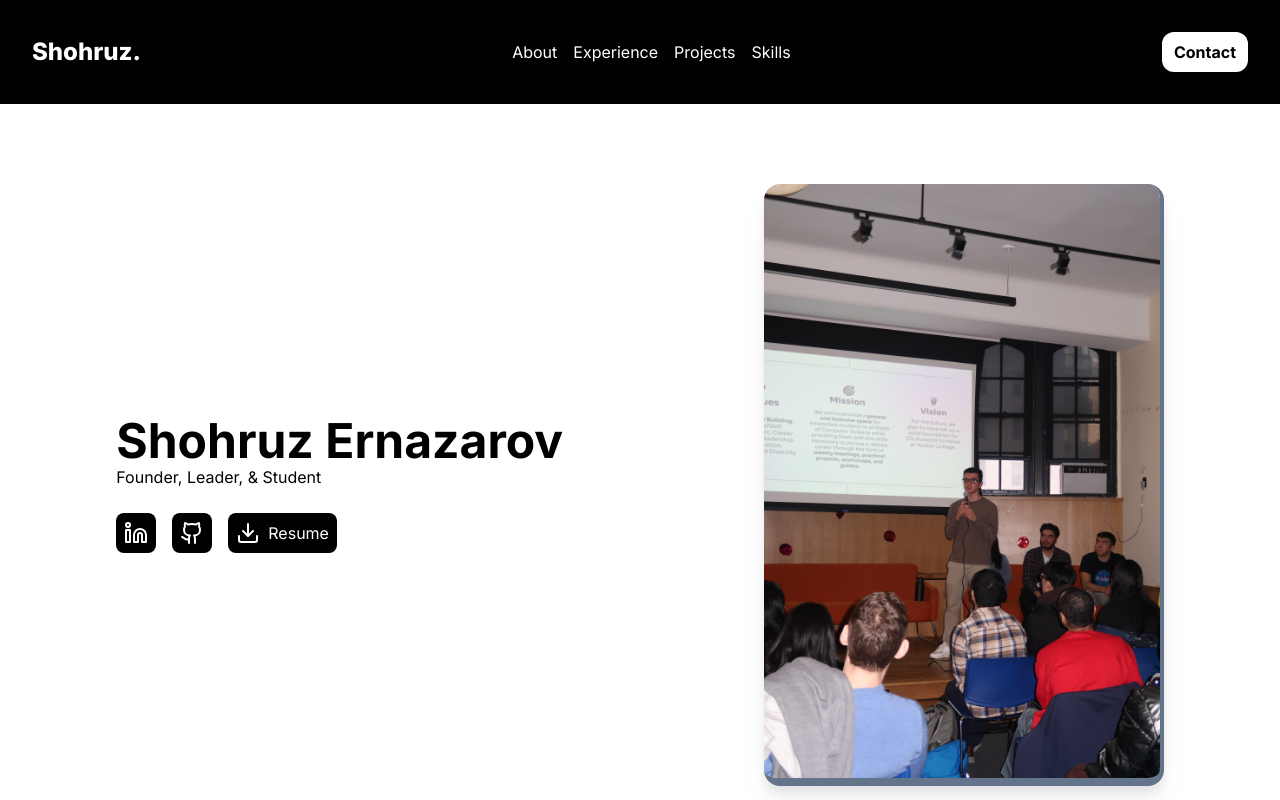
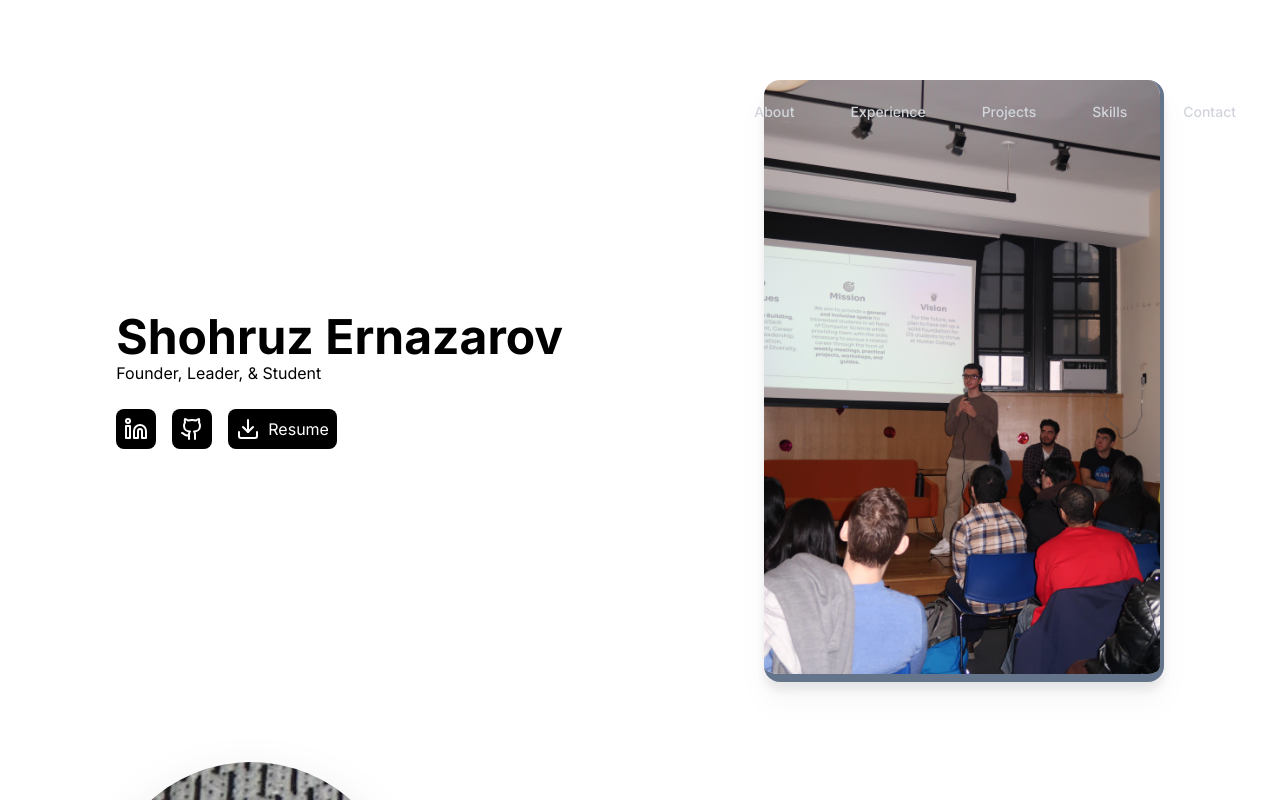
Before and after one commit to ShohruzE/portfolio, a Next.js app: page / in a window 1280 px wide. Shown: the top 800 px of the page. Built offline with nearby package versions, Linux system fonts and the light colour scheme.

Commit message:
Update navbar

```diff
--- a/src/components/Navbar.tsx
+++ b/src/components/Navbar.tsx
@@ -1,32 +1,110 @@
-import React from 'react'
-import Link from 'next/link'
+"use client";
+
+import { useState, useEffect } from "react";
+import { motion } from "framer-motion";
+import Link from "next/link";
+import { X, Menu } from "lucide-react";
+
+const navbarItems = ["About", "Experience", "Projects", "Skills", "Contact"];
 
 const Navbar = () => {
+  const [isScrolled, setIsScrolled] = useState(false);
+  const [isMenuOpen, setIsMenuOpen] = useState(false);
+
+  useEffect(() => {
+    window.addEventListener("scroll", () => {
+      if (window.scrollY > 50) {
+        setIsScrolled(true);
+      } else {
+        setIsScrolled(false);
+      }
+    });
+  }, []);
+
   return (
-    <div className="p-8 bg-black text-white">
-        <div className="container mx-auto">
-            <nav className="flex justify-between items-center">
-                <div>
-                    <h1 className="font-extrabold text-2xl">Shohruz.</h1>
-                </div>
-                <div>
-                    <ul className="hidden sm:flex justify-center items-center gap-4 text-l">
-                        <li><Link href="#about" className="pb-1 hover:border-b-2 hover:border-b-white">About</Link></li>
-                        <li><Link href="#experience" className="pb-1 hover:border-b-2 hover:border-b-white">Experience</Link></li>
-                        <li><Link href="#projects" className="pb-1 hover:border-b-2 hover:border-b-white">Projects</Link></li>
-                        <li><Link href="#skills" className="pb-1 hover:border-b-2 hover:border-b-white">Skills</Link></li>
-                    </ul>
-                </div>
-                <div>
-                    <button className="bg-white py-2 px-3 text-black font-bold rounded-xl hover:scale-105">
-                        <Link href="mailto:shohruzernazarov04@gmail.com">Contact</Link>
-                    </button>
-                </div>
-            </nav>
+    <nav
+      className={`fixed w-full z-50 transition-all duration-300 ${
+        isScrolled ? "bg-black/90 backdrop-blur-sm" : "bg-transparent"
+      }`}
+    >
+      <div className="max-w-7xl mx-auto px-4 sm:px-6 lg:px-8">
+        <div className="flex items-center justify-between h-16">
+          <motion.div initial={{ opacity: 0 }} animate={{ opacity: 1 }}>
+            <Link href="/" className="text-xl font-bold text-white">
+              Shohruz
+            </Link>
+          </motion.div>
+          <div className="hidden md:block">
+            <div className="flex items-center space-x-8">
+              {navbarItems.map((item, index) => (
+                <motion.a
+                  key={index}
+                  href={`#${item.toLowerCase()}`}
+                  initial={{ opacity: 0, y: -20 }}
+                  animate={{ opacity: 1, y: 0 }}
+                  transition={{ delay: index * 0.1 }}
+                  className="text-gray-300 hover:text-white px-3 py-2 text-sm font-medium transition-colors"
+                >
+                  {item}
+                </motion.a>
+              ))}
+            </div>
+          </div>
+          <div className="md:hidden">
+            <button
+              onClick={() => setIsMenuOpen(!isMenuOpen)}
+              className="inline-flex items-center justify-center p-2 rounded-md text-gray-400 hover:text-white focus:outline-none"
+            >
+              <span className="sr-only">Open main menu</span>
+              {isMenuOpen ? <X size={24} /> : <Menu size={24} />}
+            </button>
+          </div>
         </div>
-    </div>
+      </div>
+      {isMenuOpen && (
+        <motion.div
+          className="md:hidden"
+          initial={{ opacity: 0, y: -20 }}
+          animate={{ opacity: 1, y: 0 }}
+        >
+          <div className="px-2 pt-2 pb-3 space-y-1 sm:px-3 bg-black/90 backdrop-blur-sm">
+            {navbarItems.map((item) => (
+              <Link
+                key={item}
+                href={`#${item.toLowerCase()}`}
+                className="text-gray-300 hover:text-white block px-3 py-2 font-medium"
+                onClick={() => setIsMenuOpen(false)}
+              >
+                {item}
+              </Link>
+            ))}
+          </div>
+        </motion.div>
+      )}
+    </nav>
+    // <div className="p-8 bg-black text-white">
+    //     <div className="container mx-auto">
+    //         <nav className="flex justify-between items-center">
+    //             <div>
+    //                 <h1 className="font-extrabold text-2xl">Shohruz.</h1>
+    //             </div>
+    //             <div>
+    //                 <ul className="hidden sm:flex justify-center items-center gap-4 text-l">
+    //                     <li><Link href="#about" className="pb-1 hover:border-b-2 hover:border-b-white">About</Link></li>
+    //                     <li><Link href="#experience" className="pb-1 hover:border-b-2 hover:border-b-white">Experience</Link></li>
+    //                     <li><Link href="#projects" className="pb-1 hover:border-b-2 hover:border-b-white">Projects</Link></li>
+    //                     <li><Link href="#skills" className="pb-1 hover:border-b-2 hover:border-b-white">Skills</Link></li>
+    //                 </ul>
+    //             </div>
+    //             <div>
+    //                 <button className="bg-white py-2 px-3 text-black font-bold rounded-xl hover:scale-105">
+    //                     <Link href="mailto:shohruzernazarov04@gmail.com">Contact</Link>
+    //                 </button>
+    //             </div>
+    //         </nav>
+    //     </div>
+    // </div>
+  );
+};
 
-  )
-}
-
-export default Navbar
+export default Navbar;
```
